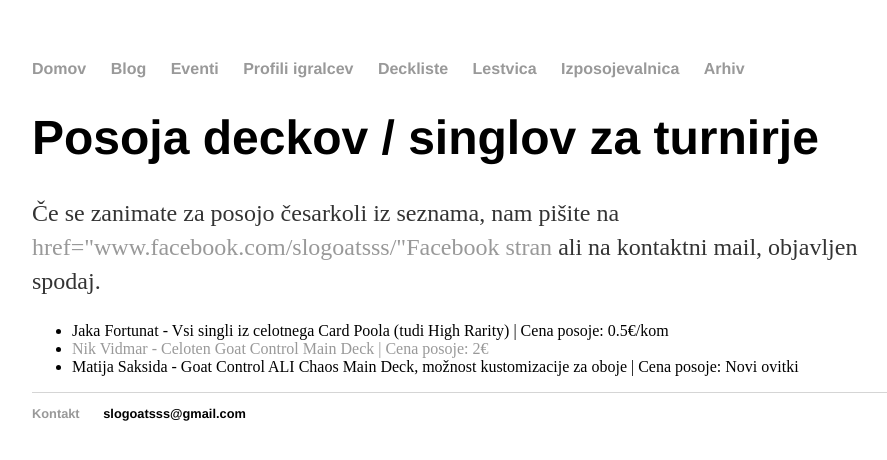
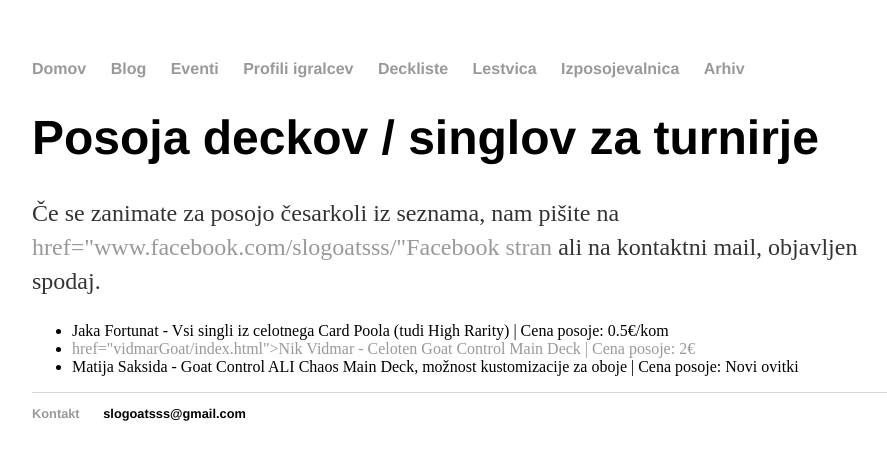
Before and after one commit to slogoatsss/slogoatsss.github.io, a Jekyll site: the page built from izposojevalnica/index.html, in a window 1280 px wide. Shown: the top 460 px of the page, without its empty margins (160-1047 px from the left). Built offline with Jekyll 4.4.1, drawn with Linux system fonts in a browser that asks for light colours.

Commit message:
Update index.html

```diff
--- a/izposojevalnica/index.html
+++ b/izposojevalnica/index.html
@@ -7,7 +7,7 @@ title: Izposojevalnica
 	<p>Če se zanimate za posojo česarkoli iz seznama, nam pišite na <a>href="www.facebook.com/slogoatsss/"Facebook stran</a> ali na kontaktni mail, objavljen spodaj.</p>
 	<ul>
 		<li>Jaka Fortunat - Vsi singli iz celotnega Card Poola (tudi High Rarity) | Cena posoje: 0.5€/kom</li>
-		<li><a href="vidmarGoat/index.html">Nik Vidmar - Celoten Goat Control Main Deck | Cena posoje: 2€</a></li>
+		<li><a> href="vidmarGoat/index.html">Nik Vidmar - Celoten Goat Control Main Deck | Cena posoje: 2€</a></li>
 		<li>Matija Saksida - Goat Control ALI Chaos Main Deck, možnost kustomizacije za oboje | Cena posoje: Novi ovitki</li>
 	</ul>
 </div><!-- /.blurb -->
```
